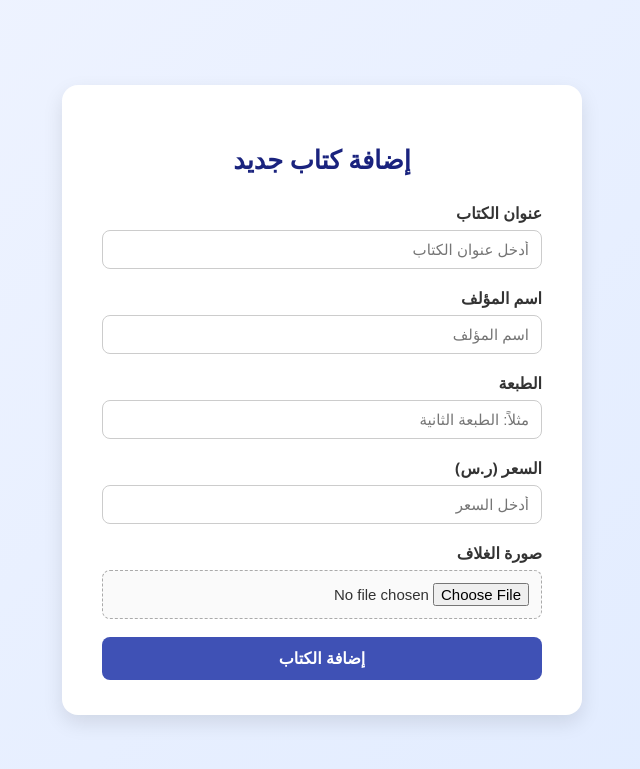
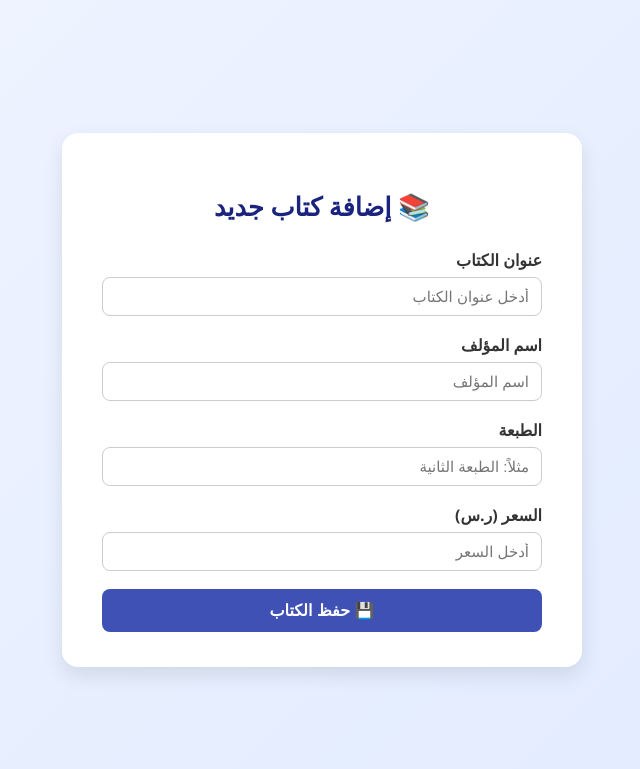
Before and after one commit to shamael203/graduation-project, a PHP site: page /backend/add_book.php in a window 1280 px wide. Shown: the top 769 px of the page, without its empty margins (318-958 px from the left). Run offline with PHP 8.4, Linux system fonts and the light colour scheme; a stand-in replaces the project's code that opens the database connection.

Commit message:
Update add_book.php

```diff
--- a/backend/add_book.php
+++ b/backend/add_book.php
@@ -1,3 +1,5 @@
+<?php include 'db.php'; ?>
+
 <!doctype html>
 <html lang="ar">
 <head>
@@ -65,20 +67,6 @@
       outline: none;
     }
 
-    input[type="file"] {
-      border: 1px dashed #aaa;
-      background-color: #fafafa;
-      cursor: pointer;
-      padding: 12px;
-      text-align: center;
-      transition: background 0.3s;
-    }
-
-    input[type="file"]:hover {
-      background-color: #f0f4ff;
-      border-color: #3f51b5;
-    }
-
     button {
       width: 100%;
       padding: 12px;
@@ -97,7 +85,6 @@
       transform: scale(1.02);
     }
 
-    /* الرسائل (للاستخدام لاحقاً مع PHP أو JS) */
     .alert {
       padding: 12px 15px;
       margin-bottom: 20px;
@@ -134,9 +121,28 @@
 
 <body>
   <div class="container">
-    <h2>إضافة كتاب جديد</h2>
+    <h2>📚 إضافة كتاب جديد</h2>
 
-    <form action="#" method="POST" enctype="multipart/form-data">
+    <!-- رسائل النجاح أو الخطأ -->
+    <?php
+    if (isset($_POST['save'])) {
+      $title = $_POST['title'];
+      $author = $_POST['author'];
+      $edition = $_POST['edition'];
+      $price = $_POST['price'];
+
+      $sql = "INSERT INTO books (title, author, edition, price)
+              VALUES ('$title', '$author', '$edition', '$price')";
+
+      if ($conn->query($sql)) {
+        echo "<div class='alert success'>✅ تم حفظ الكتاب بنجاح!</div>";
+      } else {
+        echo "<div class='alert error'>❌ حدث خطأ: " . $conn->error . "</div>";
+      }
+    }
+    ?>
+
+    <form method="POST">
       <label for="title">عنوان الكتاب</label>
       <input id="title" name="title" type="text" required maxlength="255" placeholder="أدخل عنوان الكتاب">
 
@@ -149,10 +155,7 @@
       <label for="price">السعر (ر.س)</label>
       <input id="price" name="price" type="number" step="0.01" required placeholder="أدخل السعر">
 
-      <label for="image">صورة الغلاف</label>
-      <input id="image" name="image" type="file" accept="image/*">
-
-      <button type="submit">إضافة الكتاب</button>
+      <button type="submit" name="save">💾 حفظ الكتاب</button>
     </form>
   </div>
 </body>
```
